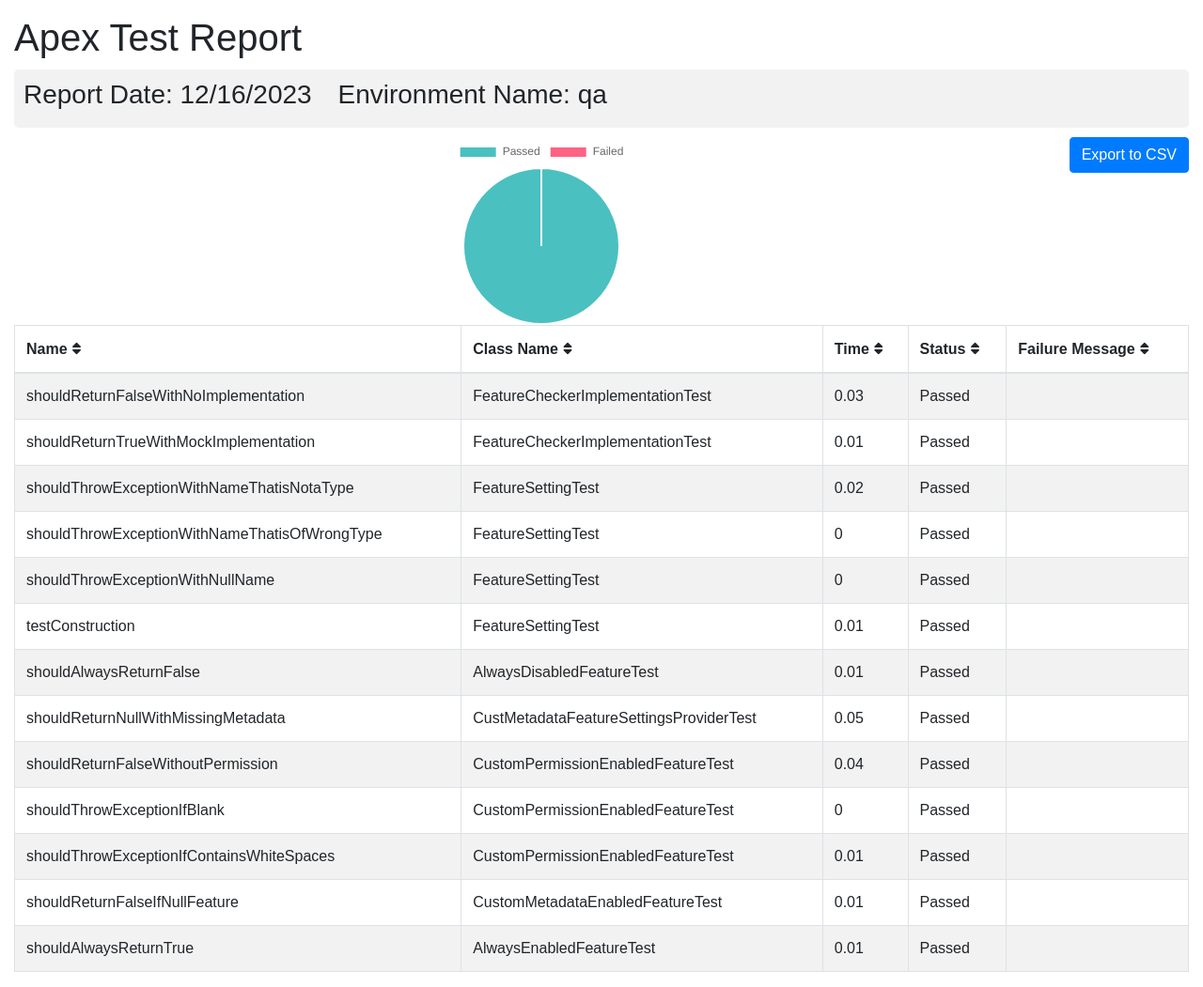
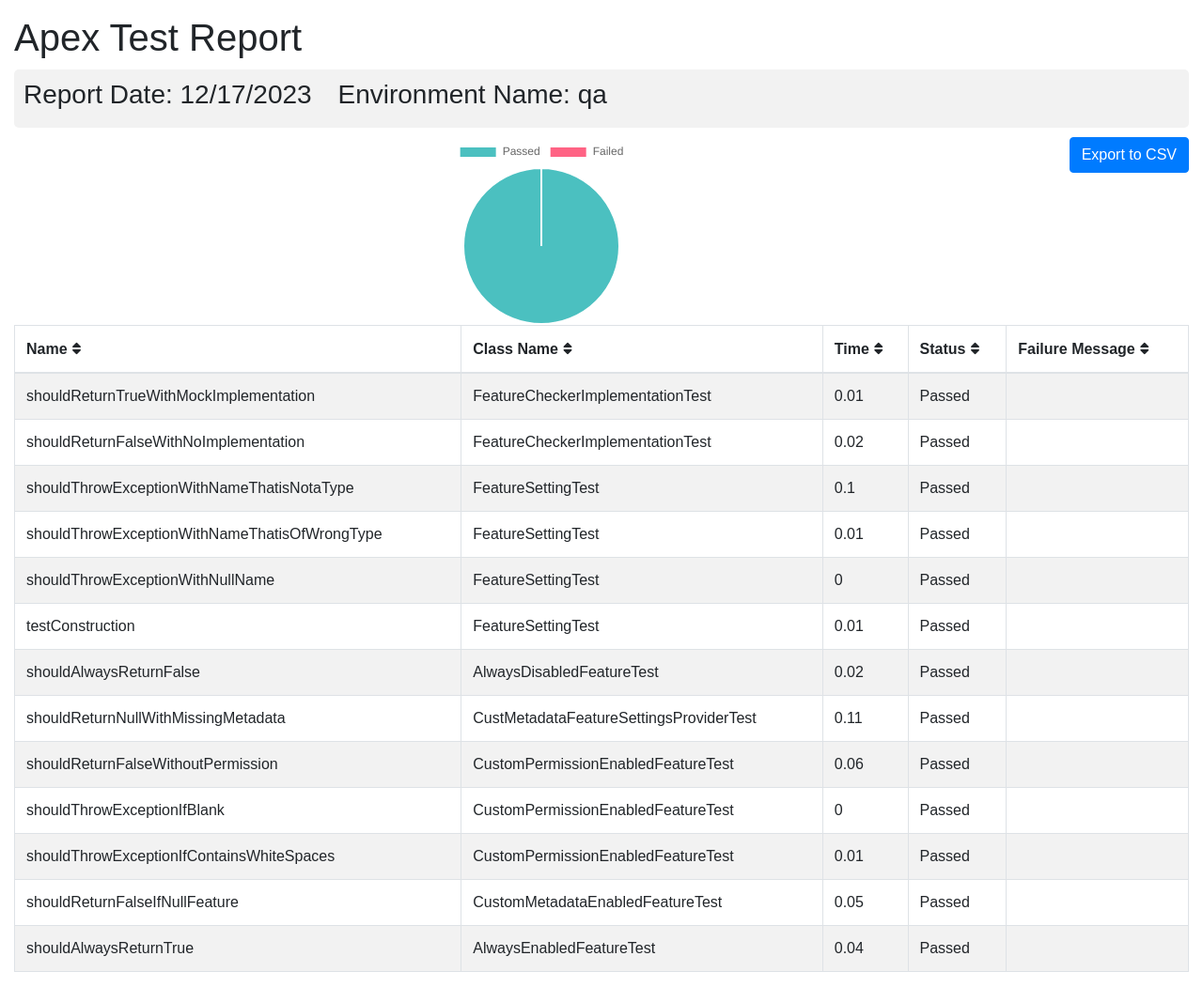
Before and after one commit to flxbl-io/sfops-dashboard, a Jekyll site: the page apextestResults/qa.html, which Jekyll copies as it is, in a window 1280 px wide. Shown: the whole page at 94% size. Built offline with Jekyll 4.4.1, drawn with Linux system fonts in a browser that asks for light colours.

Commit message:
Updated apex test results

```diff
--- a/apextestResults/qa.html
+++ b/apextestResults/qa.html
@@ -102,7 +102,7 @@
       <div class="container-fluid">
         <h1 class="mt-3">Apex Test Report</h1>
         <div class="info-card">
-        <h3>Report Date: 12/16/2023 <span style="margin-left: 20px;">Environment Name: qa</span></h3>
+        <h3>Report Date: 12/17/2023 <span style="margin-left: 20px;">Environment Name: qa</span></h3>
         </div>
         <button onclick="exportTableToCSV('testReport.csv')" class="btn btn-primary float-right">Export to CSV</button>
         <div id="chart-container">
@@ -121,13 +121,6 @@
             </thead>
             <tbody>
         <tr>
-          <td>shouldReturnFalseWithNoImplementation</td>
-          <td>FeatureCheckerImplementationTest</td>
-          <td>0.03</td>
-          <td>Passed</td>
-          <td></td>
-        </tr>
-        <tr>
           <td>shouldReturnTrueWithMockImplementation</td>
           <td>FeatureCheckerImplementationTest</td>
           <td>0.01</td>
@@ -135,16 +128,23 @@
           <td></td>
         </tr>
         <tr>
+          <td>shouldReturnFalseWithNoImplementation</td>
+          <td>FeatureCheckerImplementationTest</td>
+          <td>0.02</td>
+          <td>Passed</td>
+          <td></td>
+        </tr>
+        <tr>
           <td>shouldThrowExceptionWithNameThatisNotaType</td>
           <td>FeatureSettingTest</td>
-          <td>0.02</td>
+          <td>0.1</td>
           <td>Passed</td>
           <td></td>
         </tr>
         <tr>
           <td>shouldThrowExceptionWithNameThatisOfWrongType</td>
           <td>FeatureSettingTest</td>
-          <td>0</td>
+          <td>0.01</td>
           <td>Passed</td>
           <td></td>
         </tr>
@@ -165,21 +165,21 @@
         <tr>
           <td>shouldAlwaysReturnFalse</td>
           <td>AlwaysDisabledFeatureTest</td>
-          <td>0.01</td>
+          <td>0.02</td>
           <td>Passed</td>
           <td></td>
         </tr>
         <tr>
           <td>shouldReturnNullWithMissingMetadata</td>
           <td>CustMetadataFeatureSettingsProviderTest</td>
-          <td>0.05</td>
+          <td>0.11</td>
           <td>Passed</td>
           <td></td>
         </tr>
         <tr>
           <td>shouldReturnFalseWithoutPermission</td>
           <td>CustomPermissionEnabledFeatureTest</td>
-          <td>0.04</td>
+          <td>0.06</td>
           <td>Passed</td>
           <td></td>
         </tr>
@@ -200,14 +200,14 @@
         <tr>
           <td>shouldReturnFalseIfNullFeature</td>
           <td>CustomMetadataEnabledFeatureTest</td>
-          <td>0.01</td>
+          <td>0.05</td>
           <td>Passed</td>
           <td></td>
         </tr>
         <tr>
           <td>shouldAlwaysReturnTrue</td>
           <td>AlwaysEnabledFeatureTest</td>
-          <td>0.01</td>
+          <td>0.04</td>
           <td>Passed</td>
           <td></td>
         </tr>
```
